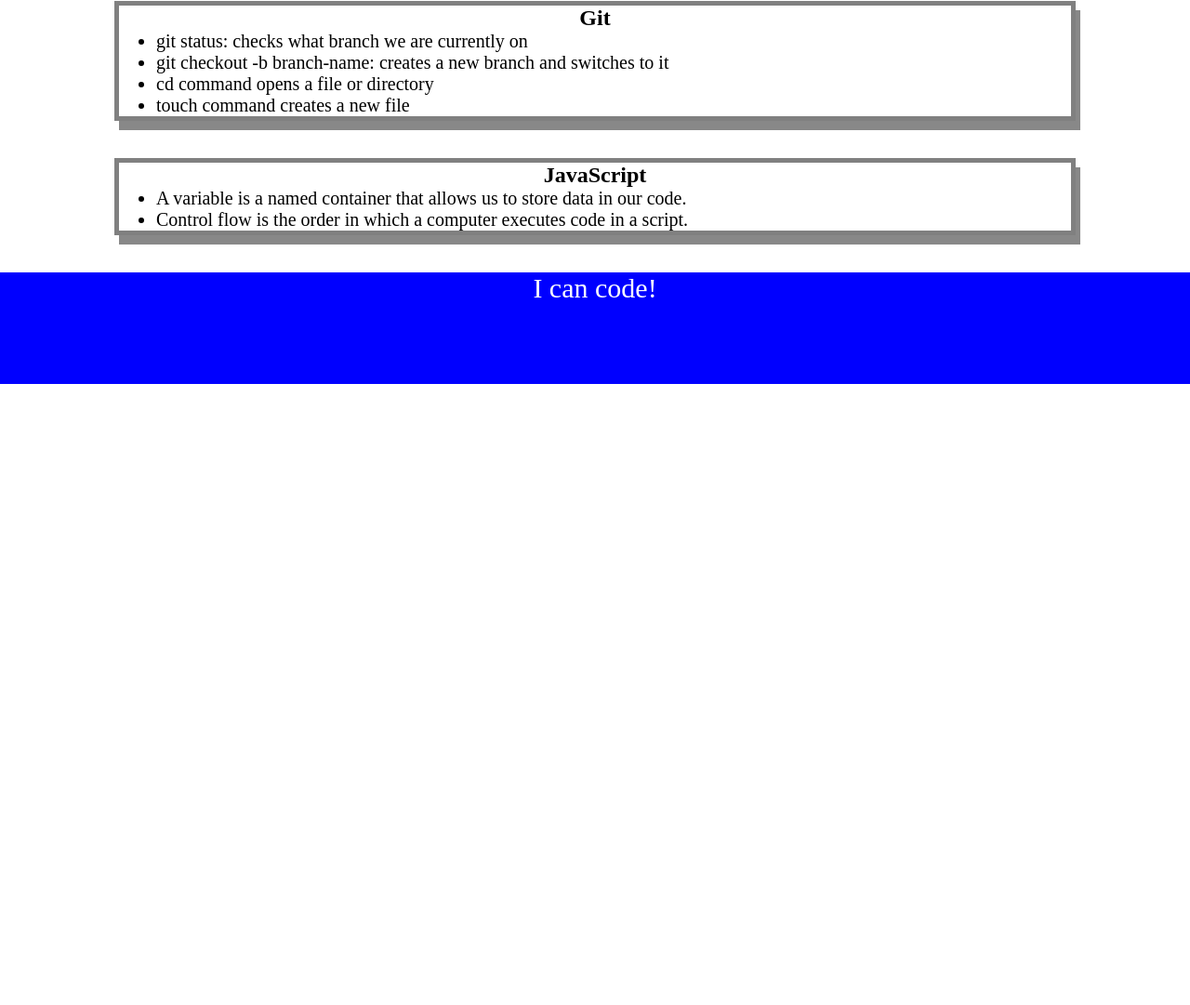
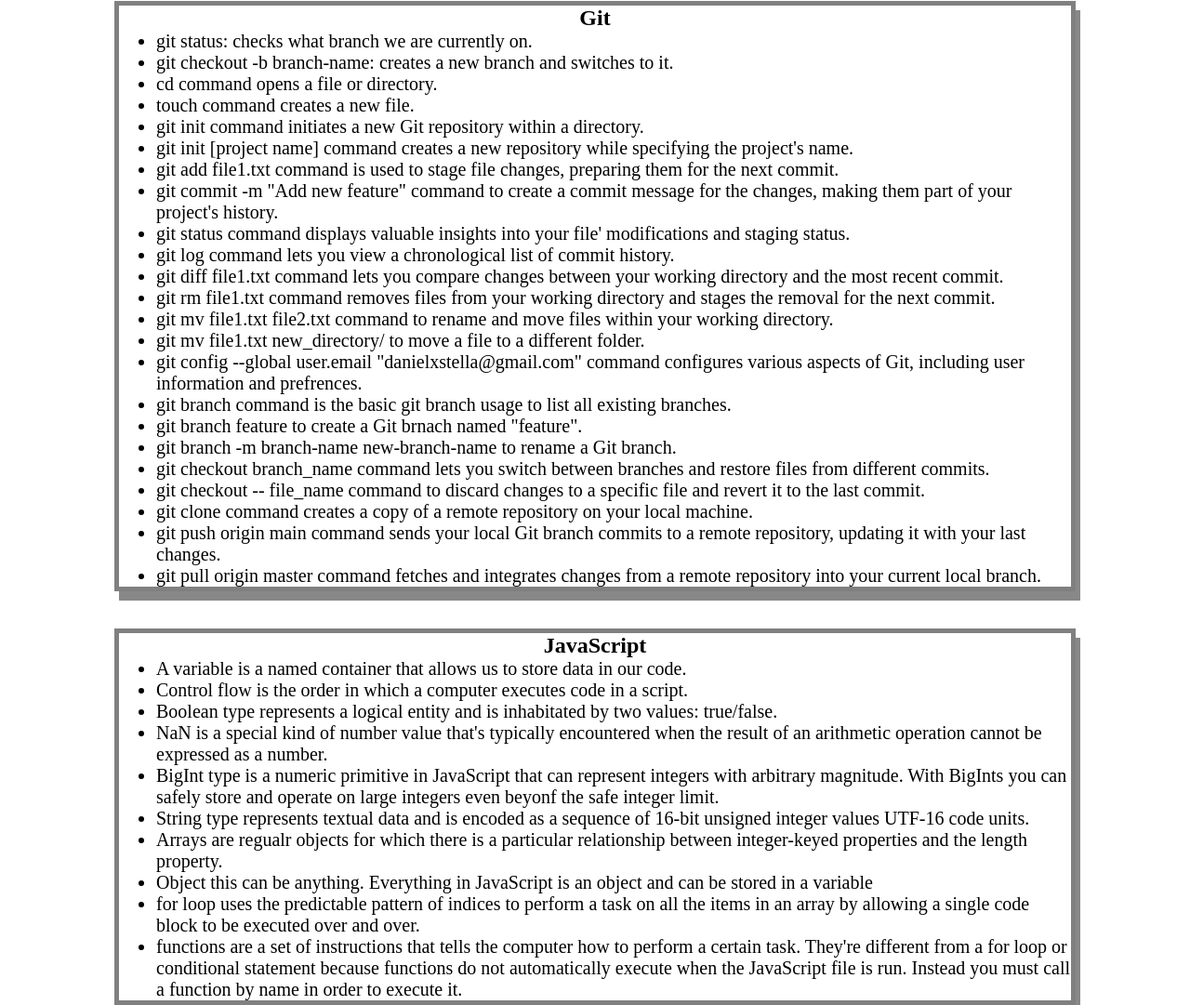
Before and after one commit to dann9109/prework-study--guide, a plain HTML site: page prework-study-guide/index.html in a window 1280 px wide. Shown: the part 1210-2291 px from the top of the page at 93% size. Before the commit the page ends 1623 px from the top, so only its background shows below. Drawn offline with Linux system fonts and the light colour scheme.

Commit message:
finished notes for git/JS sections

```diff
--- a/prework-study-guide/index.html
+++ b/prework-study-guide/index.html
@@ -61,10 +61,29 @@
       <section class="card" id="git-section">
         <h2>Git</h2>
   <ul>
-    <li>git status: checks what branch we are currently on</li>
-    <li>git checkout -b branch-name: creates a new branch and switches to it</li>
-    <li>cd command opens a file or directory</li>
-    <li>touch command creates a new file</li>
+    <li>git status: checks what branch we are currently on.</li>
+    <li>git checkout -b branch-name: creates a new branch and switches to it.</li>
+    <li>cd command opens a file or directory.</li>
+    <li>touch command creates a new file.</li>
+    <li>git init command initiates a new Git repository within a directory.</li>
+    <li>git init [project name] command creates a new repository while specifying the project's name.</li>
+    <li>git add file1.txt command is used to stage file changes, preparing them for the next commit.</li>
+    <li>git commit -m "Add new feature" command to create a commit message for the changes, making them part of your project's history.</li>
+    <li>git status command displays valuable insights into your file' modifications and staging status.</li>
+    <li>git log command lets you view a chronological list of commit history.</li>
+    <li>git diff file1.txt command lets you compare changes between your working directory and the most recent commit.</li>
+    <li>git rm file1.txt command removes files from your working directory and stages the removal for the next commit.</li>
+    <li>git mv file1.txt file2.txt command to rename and move files within your working directory.</li>
+    <li>git mv file1.txt new_directory/ to move a file to a different folder.</li>
+    <li>git config --global user.email "danielxstella@gmail.com" command configures various aspects of Git, including user information and prefrences.</li>
+    <li>git branch command is the basic git branch usage to list all existing branches.</li>
+    <li>git branch feature to create a Git brnach named "feature".</li>
+    <li>git branch -m branch-name new-branch-name to rename a Git branch.</li>
+    <li>git checkout branch_name command lets you switch between branches and restore files from different commits.</li>
+    <li>git checkout -- file_name command to discard changes to a specific file and revert it to the last commit.</li>
+    <li>git clone command creates a copy of a remote repository on your local machine.</li>
+    <li>git push origin main command sends your local Git branch commits to a remote repository, updating it with your last changes.</li>
+    <li>git pull origin master command fetches and integrates changes from a remote repository into your current local branch.</li>
   </ul>
 
       </section>
@@ -74,6 +93,15 @@
         <ul>
           <li>A variable is a named container that allows us to store data in our code.</li>
           <li>Control flow is the order in which a computer executes code in a script.</li>
+          <li>Boolean type represents a logical entity and is inhabitated by two values: true/false.</li>
+          <li>NaN is a special kind of number value that's typically encountered when the result of an arithmetic operation cannot be expressed as a number.</li>
+          <li>BigInt type is a numeric primitive in JavaScript that can represent integers with arbitrary magnitude. With BigInts you can safely store and operate on large integers even beyonf the safe integer limit.</li>
+          <li>String type represents textual data and is encoded as a sequence of 16-bit unsigned integer values UTF-16 code units.</li>
+          <li>Arrays are regualr objects for which there is a particular relationship between integer-keyed properties and the length property.</li>
+          <li>Object this can be anything. Everything in JavaScript is an object and can be stored in a variable</li>
+          <li>for loop uses the predictable pattern of indices to perform a task on all the items in an array by allowing a single code block to be executed over and over.</li>
+          <li>functions are a set of instructions that tells the computer how to perform a certain task. They're different from a for loop or conditional statement because functions do not automatically execute when the JavaScript file is run. Instead you must call a function by name in order to execute it.</li>
+
         </ul>
 
       </section>
```
